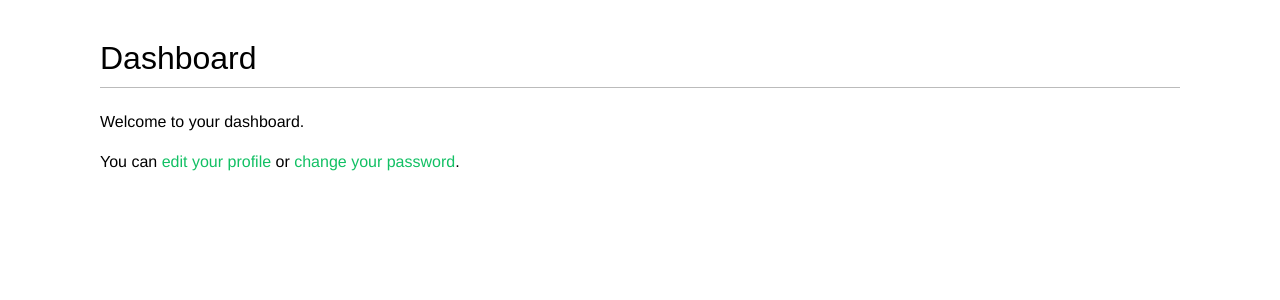
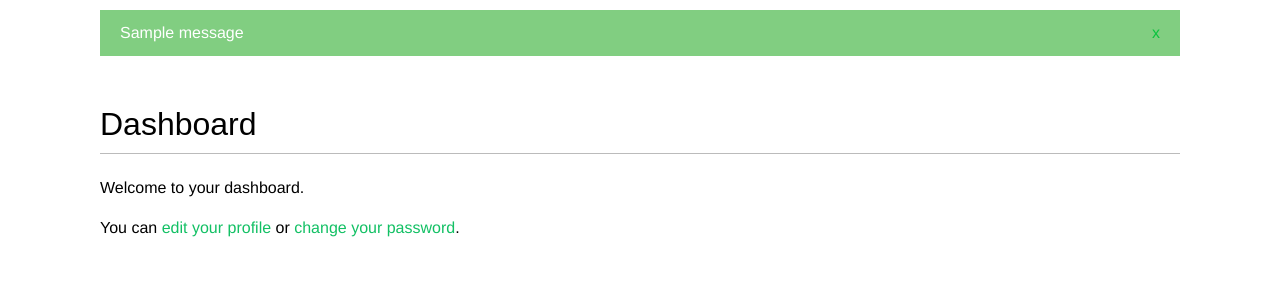
Before and after one commit to vsmrnw/bookmarks, a Django app: page /account/ in a window 1280 px wide. Shown: the part 48-348 px from the top of the page. Run offline with Django 4.2, Linux system fonts and the light colour scheme; a user stored in the database is signed in; one stand-in notice (Sample message) is shown; some web fonts are replaced.

Commit message:
add context messages to edit view

```diff
--- a/account/templates/base.html
+++ b/account/templates/base.html
@@ -31,6 +31,16 @@
  {% endif %}
  </span>
 </div>
+{% if messages %}
+    <ul class='messages'>
+    {% for message in messages %}
+        <li class="{{ message.tags }}">
+            {{ message|safe }}
+            <a href="#" class="close">x</a>
+        </li>
+    {% endfor %}
+{% endif %}
+</ul>
 <div id="content">
     {% block content %}
     {% endblock %}
--- a/account/views.py
+++ b/account/views.py
@@ -1,3 +1,4 @@
+from django.contrib import messages
 from django.contrib.auth.decorators import login_required
 from django.shortcuts import render
 
@@ -42,6 +43,9 @@ def edit(request):
         if user_form.is_valid() and profile_form.is_valid():
             user_form.save()
             profile_form.save()
+            messages.success(request, 'Profile updated successfully!')
+        else:
+            messages.error(request, 'Error updating your profile')
     else:
         user_form = UserEditForm(instance=request.user)
         profile_form = ProfileEditForm(
```
Also changed, not shown: db.sqlite3.
